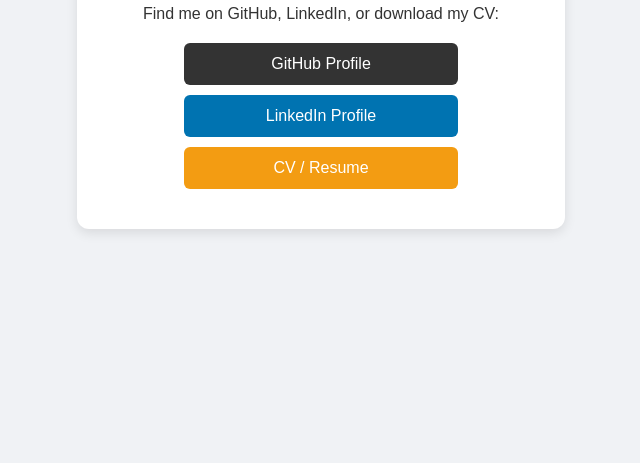
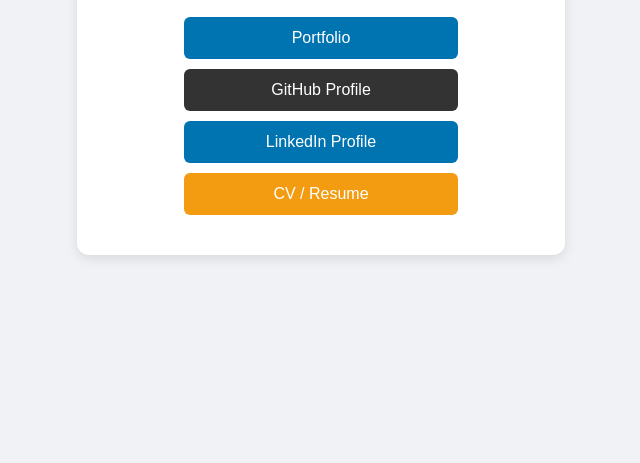
Before and after one commit to MuneelHaider/MuneelHaider.github.io, a plain HTML site: page index.html in a window 1280 px wide. Shown: the part 337-800 px from the top of the page, without its empty margins (319-959 px from the left). Drawn offline with Linux system fonts and the light colour scheme.

Commit message:
Added Portfolio

```diff
--- a/index.html
+++ b/index.html
@@ -89,6 +89,7 @@
         <p>Find me on GitHub, LinkedIn, or download my CV:</p>
 
         <div class="links">
+            <a href="https://portfolio-muneelhaiders-projects.vercel.app/" class="portfolio">Portfolio</a>
             <a href="https://github.com/muneelhaider" class="github">GitHub Profile</a>
             <a href="https://www.linkedin.com/in/muneel-haider/" class="linkedin">LinkedIn Profile</a>
             <a href="https://drive.google.com/file/d/1X-1K2VP5cXe6lJcoH9xLPTQcYYNAWDgG/view" class="cv">CV / Resume</a>
```
